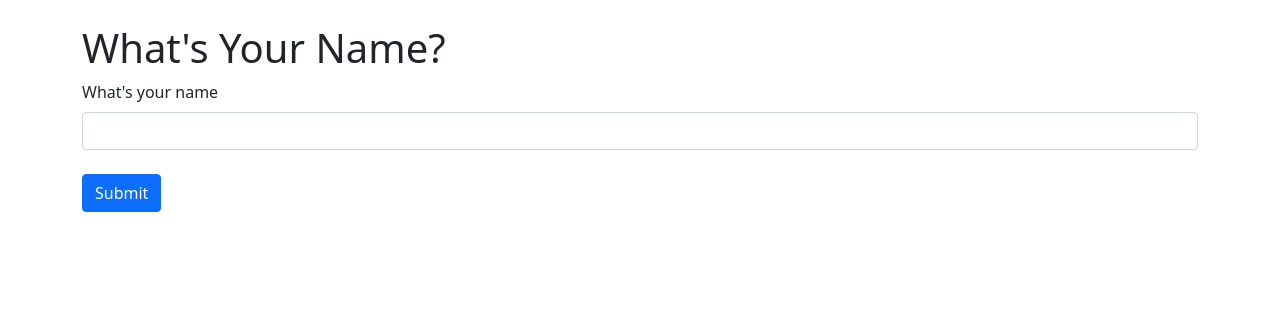
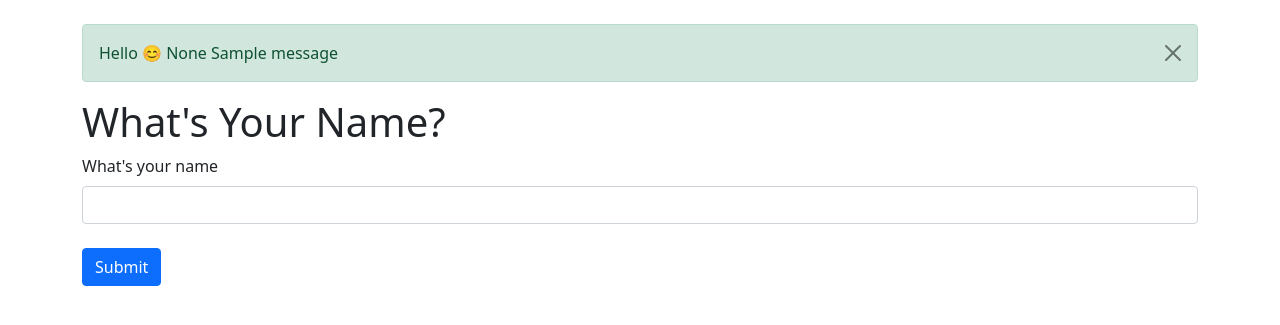
Before and after one commit to WayneMusungu/blog-post, a Flask app: page /name in a window 1280 px wide. Shown: the part 56-381 px from the top of the page. Run offline with Flask 2, Linux system fonts and the light colour scheme; one stand-in notice (Sample message) is shown.

Commit message:
Add flash message

```diff
--- a/run.py
+++ b/run.py
@@ -1,4 +1,4 @@
-from flask import Flask, render_template
+from flask import Flask, render_template, flash
 from flask_wtf import FlaskForm
 from wtforms import StringField, SubmitField
 from wtforms.validators import DataRequired
@@ -20,6 +20,7 @@ class NameForm(FlaskForm):
 
 
 def index():
+
     return render_template("index.html")
 
 @app.route('/user/<name>')
@@ -43,5 +44,7 @@ def name():
         name = form.name.data
         form.name.data = ''
 
+        flash("Your Form has been Submitted Successfully")
+
 
     return render_template("name.html", name= name, form = form)
--- a/templates/index.html
+++ b/templates/index.html
@@ -1,6 +1,7 @@
 {% extends 'base.html' %}
 
 {% block content %}
+
 
     <h1>Hello Guys</h1>
     <p>We are getting started on this blog post</p>
--- a/templates/name.html
+++ b/templates/name.html
@@ -1,6 +1,17 @@
 {% extends 'base.html' %}
 
 {% block content %}
+
+
+{% for message in get_flashed_messages() %}
+
+<div class="alert alert-success alert-dismissible fade show" role="alert">
+    Hello 😊 {{ name }} {{ message }}
+
+    <button type="button" class="btn-close" data-bs-dismiss="alert" aria-label="Close"></button>
+  </div>
+
+{% endfor %}
 
 {% if name  %}
     <h1>Hello {{ name }}</h1>
```
